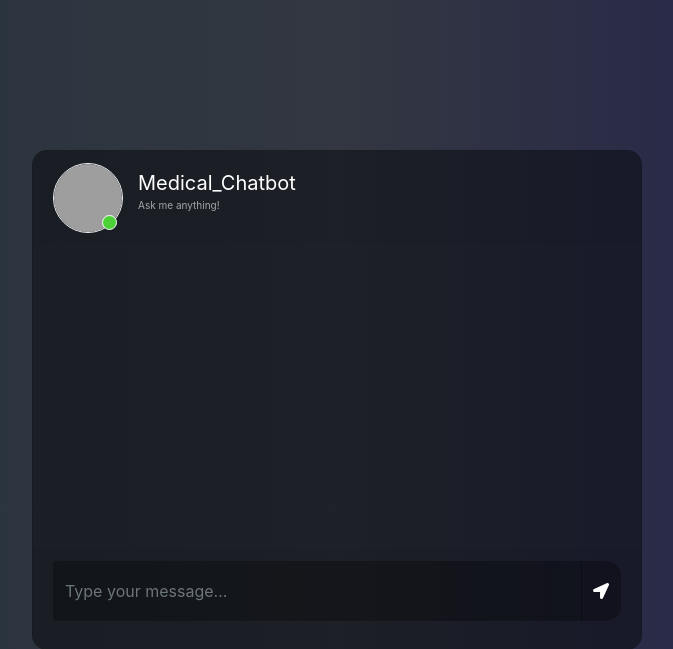
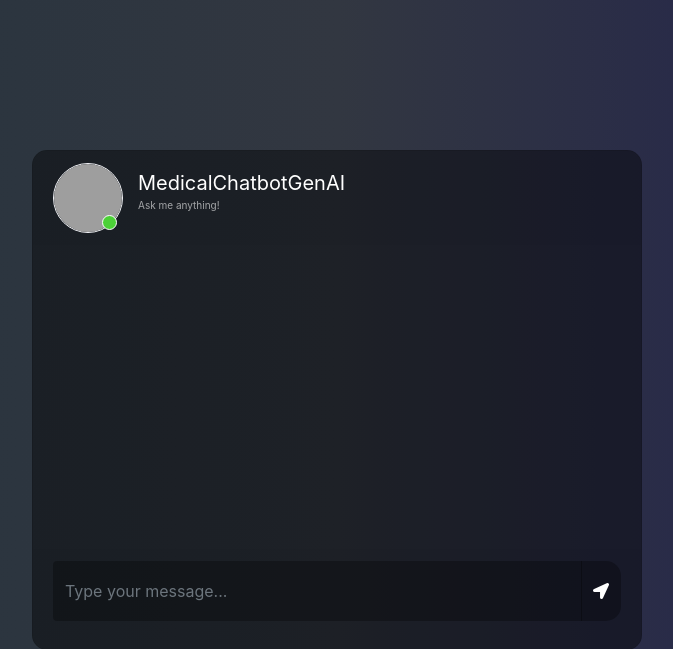
Before and after one commit to sujithrnd/MedicalChatBotGenAI, a Flask app: page / in a window 1280 px wide. Shown: the top 649 px of the page, without its empty margins (303-976 px from the left). Run offline with Flask 3, Linux system fonts and the light colour scheme; some libraries are stand-ins or nearby versions; grey boxes are pictures that could not be loaded.

Commit message:
clean ommit

```diff
--- a/templates/chat.html
+++ b/templates/chat.html
@@ -26,7 +26,7 @@
 									<span class="online_icon"></span>
 								</div>
 								<div class="user_info">
-									<span>Medical_Chatbot</span>
+									<span>MedicalChatbotGenAI</span>
 									<p>Ask me anything!</p>
 								</div>
 							</div>
```
Also changed, not shown: README.md.
